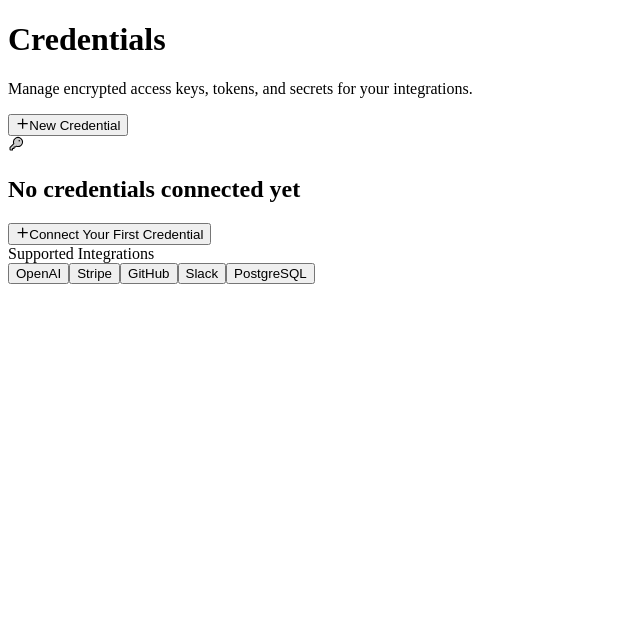
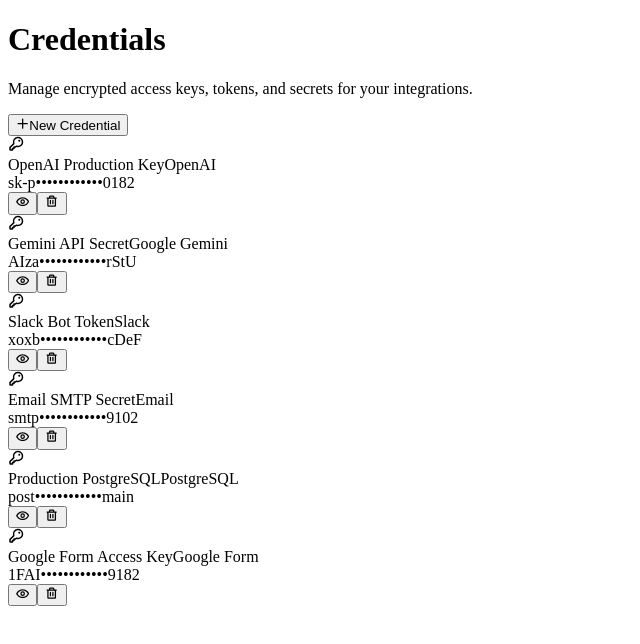
Before and after one commit to exorcist09/kairo-v2, a Next.js app in the folder frontend/: page /Credentialspage/Credentials in a window 1280 px wide. Shown: the top 644 px of the page, without its empty margins (0-640 px from the left). Built offline with nearby package versions, Linux system fonts and the light colour scheme.

Commit message:
feat(ui): add credential value masking, reveal toggles, and preloaded initial data

```diff
--- a/frontend/src/pages/Credentialspage/Credentials.tsx
+++ b/frontend/src/pages/Credentialspage/Credentials.tsx
@@ -4,13 +4,9 @@
 import {
   Key,
   Plus,
-  ShieldCheck,
-  LockKey,
   X,
   Eye,
-  EyeSlash,
-  CheckCircle,
-  Copy,
+  EyeClosed,
   Trash,
 } from "@phosphor-icons/react";
 
@@ -18,26 +14,92 @@
   id: string;
   name: string;
   provider: string;
+  value: string;
   createdAt: string;
 }
 
-const POPULAR_PROVIDERS = [
-  { name: "OpenAI", type: "API Key", color: "bg-gray-100 text-gray-800 border-gray-200"},
-  { name: "Stripe", type: "Secret Key", color: "bg-gray-100 text-gray-800 border-gray-200" },
-  { name: "GitHub", type: "Personal Access Token", color: "bg-gray-100 text-gray-800 border-gray-200" },
-  { name: "Slack", type: "Bot Token", color: "bg-gray-100 text-gray-800 border-gray-200"},
-  { name: "PostgreSQL", type: "Database URI", color: "bg-gray-100 text-gray-800 border-gray-200" },
+const PROVIDER_OPTIONS = [
+  { value: "OpenAI", label: "OpenAI API", placeholder: "sk-proj-••••••••••••••••" },
+  { value: "Google Gemini", label: "Google Gemini", placeholder: "AIzaSy••••••••••••••••" },
+  { value: "Slack", label: "Slack Bot", placeholder: "xoxb-••••••••••••••••" },
+  { value: "Email", label: "Email", placeholder: "smtp_pass_••••••••••••••••" },
+  { value: "PostgreSQL", label: "PostgreSQL Database", placeholder: "postgresql://user:pass@host:5432/db" },
+  { value: "Google Form", label: "Google Form", placeholder: "1FAIpQLSc••••••••••••••••" },
 ];
 
+const INITIAL_CREDENTIALS: CredentialItem[] = [
+  {
+    id: "cred-openai",
+    name: "OpenAI Production Key",
+    provider: "OpenAI",
+    value: "sk-proj-a98Fk2091mKLa98172bvc891240182",
+    createdAt: "2 days ago",
+  },
+  {
+    id: "cred-gemini",
+    name: "Gemini API Secret",
+    provider: "Google Gemini",
+    value: "AIzaSyD83921049182309124kLmNpQrStU",
+    createdAt: "3 days ago",
+  },
+  {
+    id: "cred-slack",
+    name: "Slack Bot Token",
+    provider: "Slack",
+    value: "xoxb-9182309182-1928301928371-aBcDeF",
+    createdAt: "1 week ago",
+  },
+  {
+    id: "cred-email",
+    name: "Email SMTP Secret",
+    provider: "Email",
+    value: "smtp_live_9812739018239012389102",
+    createdAt: "1 week ago",
+  },
+  {
+    id: "cred-postgres",
+    name: "Production PostgreSQL",
+    provider: "PostgreSQL",
+    value: "postgresql://kairo_admin:P@ssw0rd99@db.kairo.dev:5432/main",
+    createdAt: "2 weeks ago",
+  },
+  {
+    id: "cred-google-form",
+    name: "Google Form Access Key",
+    provider: "Google Form",
+    value: "1FAIpQLSc837192847192849182039182",
+    createdAt: "3 weeks ago",
+  },
+];
+
+function maskKey(val: string) {
+  if (!val) return "••••••••••••••••";
+  if (val.length <= 8) return "••••••••••••••••";
+  return val.slice(0, 4) + "••••••••••••" + val.slice(-4);
+}
+
 export default function Credentials() {
-  const [credentials, setCredentials] = useState<CredentialItem[]>([]);
+  const [credentials, setCredentials] = useState<CredentialItem[]>(INITIAL_CREDENTIALS);
   const [isModalOpen, setIsModalOpen] = useState(false);
+  const [revealedIds, setRevealedIds] = useState<Set<string>>(new Set());
 
   // Form State
   const [name, setName] = useState("");
   const [provider, setProvider] = useState("OpenAI");
   const [secretKey, setSecretKey] = useState("");
-  const [showSecret, setShowSecret] = useState(false);
+  const [showModalSecret, setShowModalSecret] = useState(false);
+
+  const toggleReveal = (id: string) => {
+    setRevealedIds((prev) => {
+      const next = new Set(prev);
+      if (next.has(id)) {
+        next.delete(id);
+      } else {
+        next.add(id);
+      }
+      return next;
+    });
+  };
 
   const handleCreate = (e: React.FormEvent) => {
     e.preventDefault();
@@ -47,18 +109,27 @@
       id: `cred-${Date.now()}`,
       name: name.trim(),
       provider,
+      value: secretKey.trim(),
       createdAt: "Just now",
     };
 
     setCredentials([newCred, ...credentials]);
     setName("");
     setSecretKey("");
+    setShowModalSecret(false);
     setIsModalOpen(false);
   };
 
   const handleDelete = (id: string) => {
     setCredentials((prev) => prev.filter((c) => c.id !== id));
+    setRevealedIds((prev) => {
+      const next = new Set(prev);
+      next.delete(id);
+      return next;
+    });
   };
+
+  const currentProviderObj = PROVIDER_OPTIONS.find((p) => p.value === provider) || PROVIDER_OPTIONS[0];
 
   return (
     <div className="w-full h-full flex flex-col">
@@ -73,7 +144,13 @@
 
         <button
           type="button"
-          onClick={() => setIsModalOpen(true)}
+          onClick={() => {
+            setName("");
+            setSecretKey("");
+            setProvider("OpenAI");
+            setShowModalSecret(false);
+            setIsModalOpen(true);
+          }}
           className="flex items-center gap-2 bg-blue-600 text-white px-4 py-2.5 rounded-xl text-sm font-semibold hover:bg-blue-700 transition-colors shadow-xs cursor-pointer flex-shrink-0"
         >
           <Plus weight="bold" className="w-4 h-4" />
@@ -84,7 +161,7 @@
       {/* Main Container */}
       <div className="flex-1 border border-gray-200 rounded-2xl bg-white overflow-hidden flex flex-col">
         {credentials.length === 0 ? (
-          /* Empty State */
+          /* Empty State (Without Supported Integrations) */
           <div className="flex-1 flex flex-col items-center justify-center p-8 sm:p-12 text-center max-w-lg mx-auto">
             {/* Visual Icon Badge */}
             <div className="relative mb-6">
@@ -96,66 +173,67 @@
             <h2 className="text-xl font-bold text-gray-900 mb-2">
               No credentials connected yet
             </h2>
+            <p className="text-xs text-gray-500 max-w-sm mb-6">
+              Connect API keys and secrets for OpenAI, Gemini, Slack, Email, PostgreSQL, and Google Forms.
+            </p>
 
             {/* Primary Action Button */}
             <button
               type="button"
               onClick={() => setIsModalOpen(true)}
-              className="flex mt-4 items-center gap-2 bg-blue-600 hover:bg-blue-700 text-white text-sm font-semibold px-6 py-3 rounded-xl transition-all shadow-xs hover:shadow-md cursor-pointer mb-10"
+              className="flex items-center gap-2 bg-blue-600 hover:bg-blue-700 text-white text-sm font-semibold px-6 py-3 rounded-xl transition-all shadow-xs hover:shadow-md cursor-pointer"
             >
               <Plus weight="bold" className="w-4 h-4" />
               <span>Connect Your First Credential</span>
             </button>
-
-            {/* Supported Integrations Pills */}
-            <div className="w-full pt-8 border-t border-gray-100 flex flex-col items-center">
-              <span className="text-xs font-semibold uppercase tracking-wider text-gray-400 mb-3">
-                Supported Integrations
-              </span>
-              <div className="flex flex-wrap items-center justify-center gap-2">
-                {POPULAR_PROVIDERS.map((p) => (
-                  <button
-                    key={p.name}
-                    type="button"
-                    onClick={() => {
-                      setProvider(p.name);
-                      setName(`${p.name} Key`);
-                      setIsModalOpen(true);
-                    }}
-                    className={`inline-flex items-center gap-1.5 px-3 py-1.5 rounded-lg text-xs font-medium border ${p.color} hover:opacity-90 transition-opacity cursor-pointer`}
-                  >
-                    <span>{p.name}</span>
-                  </button>
-                ))}
-              </div>
-            </div>
           </div>
         ) : (
-          /* Credentials List (When Items Exist) */
+          /* Credentials List (Shows dummy state for each provider) */
           <div className="flex-1 overflow-y-auto no-scrollbar p-6 flex flex-col gap-3">
-            {credentials.map((item) => (
+            {credentials.map((item) => {
+              const isRevealed = revealedIds.has(item.id);
+              return (
                 <div
                   key={item.id}
-                className="flex items-center justify-between p-4 rounded-xl border border-gray-200/80 bg-white hover:border-gray-300 transition-colors shadow-xs"
+                  className="flex items-center justify-between p-4 rounded-xl border border-gray-200/80 bg-white hover:border-gray-300 transition-colors shadow-xs gap-4"
                 >
-                <div className="flex items-center gap-3.5">
+                  <div className="flex items-center gap-3.5 min-w-0">
                     <div className="w-10 h-10 rounded-xl bg-blue-50 text-blue-600 flex items-center justify-center flex-shrink-0">
                       <Key weight="bold" className="w-5 h-5" />
                     </div>
-                  <div className="flex flex-col">
-                    <span className="text-sm font-bold text-gray-900">{item.name}</span>
-                    <div className="flex items-center gap-2 text-xs text-gray-500">
-                      <span className="font-medium text-gray-700">{item.provider}</span>
-                      <span>•</span>
-                      <span>Created {item.createdAt}</span>
+                    <div className="flex flex-col min-w-0">
+                      <div className="flex items-center gap-2">
+                        <span className="text-sm font-bold text-gray-900 truncate">
+                          {item.name}
+                        </span>
+                        <span className="text-[10px] font-semibold text-blue-700 bg-blue-50 px-2 py-0.5 rounded-md border border-blue-200/60 shrink-0">
+                          {item.provider}
+                        </span>
+                      </div>
+
+                      {/* API Key Plain Text */}
+                      <div className="mt-1">
+                        <span className="font-mono text-xs text-gray-500 truncate max-w-[200px] sm:max-w-sm block select-none">
+                          {isRevealed ? item.value : maskKey(item.value)}
+                        </span>
                       </div>
                     </div>
                   </div>
 
-                <div className="flex items-center gap-2">
-                  <span className="inline-flex items-center gap-1 text-[11px] font-semibold text-emerald-700 bg-emerald-50 px-2.5 py-1 rounded-md border border-emerald-200/60">
-                    <CheckCircle weight="fill" className="w-3.5 h-3.5" /> Encrypted
-                  </span>
+                  <div className="flex items-center gap-1 sm:gap-2 shrink-0">
+                    <button
+                      type="button"
+                      onClick={() => toggleReveal(item.id)}
+                      title={isRevealed ? "Hide key" : "Show key"}
+                      aria-label={isRevealed ? "Hide key" : "Show key"}
+                      className="p-2 rounded-lg text-gray-400 hover:text-blue-600 active:text-blue-700 hover:bg-blue-50 transition-colors cursor-pointer select-none"
+                    >
+                      {isRevealed ? (
+                        <EyeClosed weight="bold" className="w-4 h-4 text-blue-600" />
+                      ) : (
+                        <Eye weight="bold" className="w-4 h-4" />
+                      )}
+                    </button>
                     <button
                       type="button"
                       onClick={() => handleDelete(item.id)}
@@ -166,12 +244,13 @@
                     </button>
                   </div>
                 </div>
-            ))}
+              );
+            })}
           </div>
         )}
       </div>
 
-      {/* New Credential Modal (Matches CreateWorkflowModal styling) */}
+      {/* New Credential Modal */}
       {isModalOpen && (
         <div
           role="dialog"
@@ -199,22 +278,27 @@
 
             {/* Form */}
             <form onSubmit={handleCreate} className="flex flex-col gap-4">
-              {/* Provider Selection */}
+              {/* Provider Selection (Filtered by NodeType: OpenAI, Gemini, Slack, Email, PostgreSQL, Google Form) */}
               <div className="flex flex-col gap-1.5">
                 <label className="text-xs font-semibold uppercase tracking-wider text-gray-700">
-                  Service / Provider
+                  Service / Integration
                 </label>
                 <select
                   value={provider}
-                  onChange={(e) => setProvider(e.target.value)}
+                  onChange={(e) => {
+                    const nextP = e.target.value;
+                    setProvider(nextP);
+                    if (!name || name.endsWith("Key") || name.endsWith("Token")) {
+                      setName(`${nextP} Key`);
+                    }
+                  }}
                   className="px-4 py-3 rounded-xl border border-gray-200 focus:outline-none focus:ring-2 focus:ring-blue-500 text-sm text-gray-900 bg-white cursor-pointer"
                 >
-                  <option value="OpenAI">OpenAI API</option>
-                  <option value="Stripe">Stripe Payments</option>
-                  <option value="GitHub">GitHub</option>
-                  <option value="Slack">Slack Bot</option>
-                  <option value="PostgreSQL">PostgreSQL Database</option>
-                  <option value="Custom">Custom Bearer Token / Key</option>
+                  {PROVIDER_OPTIONS.map((opt) => (
+                    <option key={opt.value} value={opt.value}>
+                      {opt.label}
+                    </option>
+                  ))}
                 </select>
               </div>
 
@@ -228,39 +312,45 @@
                   required
                   value={name}
                   onChange={(e) => setName(e.target.value)}
-                  placeholder="e.g. Production Stripe Key"
+                  placeholder={`e.g. ${provider} Production Key`}
                   className="px-4 py-3 rounded-xl border border-gray-200 focus:outline-none focus:ring-2 focus:ring-blue-500 text-sm text-gray-900 bg-white"
                 />
               </div>
 
-              {/* Secret Value */}
+              {/* Secret Value with Toggle Reveal */}
               <div className="flex flex-col gap-1.5">
                 <label className="text-xs font-semibold uppercase tracking-wider text-gray-700">
                   Secret Value <span className="text-red-500">*</span>
                 </label>
                 <div className="relative">
                   <input
-                    type={showSecret ? "text" : "password"}
+                    type={showModalSecret ? "text" : "password"}
                     required
                     value={secretKey}
                     onChange={(e) => setSecretKey(e.target.value)}
-                    placeholder="sk-live-••••••••••••••••"
+                    placeholder={currentProviderObj.placeholder}
                     className="w-full pl-4 pr-11 py-3 rounded-xl border border-gray-200 focus:outline-none focus:ring-2 focus:ring-blue-500 text-sm text-gray-900 bg-white font-mono"
                   />
                   <button
                     type="button"
-                    onClick={() => setShowSecret(!showSecret)}
-                    className="absolute right-3.5 top-1/2 -translate-y-1/2 text-gray-400 hover:text-gray-600 transition-colors cursor-pointer"
+                    onClick={() => setShowModalSecret((prev) => !prev)}
+                    title={showModalSecret ? "Hide secret" : "Show secret"}
+                    aria-label={showModalSecret ? "Hide secret" : "Show secret"}
+                    className="absolute right-3.5 top-1/2 -translate-y-1/2 text-gray-400 hover:text-gray-600 active:text-blue-600 transition-colors cursor-pointer select-none p-1"
                   >
-                    {showSecret ? <EyeSlash className="w-5 h-5" /> : <Eye className="w-5 h-5" />}
+                    {showModalSecret ? (
+                      <EyeClosed weight="bold" className="w-5 h-5 text-blue-600" />
+                    ) : (
+                      <Eye className="w-5 h-5" />
+                    )}
                   </button>
                 </div>
                 <p className="text-[11px] text-gray-500">
-                  Encrypted securely before saving. Only workflow runners can decrypt this.
+                  Click eye icon to toggle secret visibility. Encrypted securely before saving.
                 </p>
               </div>
 
-              {/* Modal Buttons: Two Full Length in One Row */}
+              {/* Modal Buttons */}
               <div className="grid grid-cols-2 gap-3 w-full pt-3">
                 <button
                   type="button"
```
Lines whose indentation alone changed are shown as unchanged.
